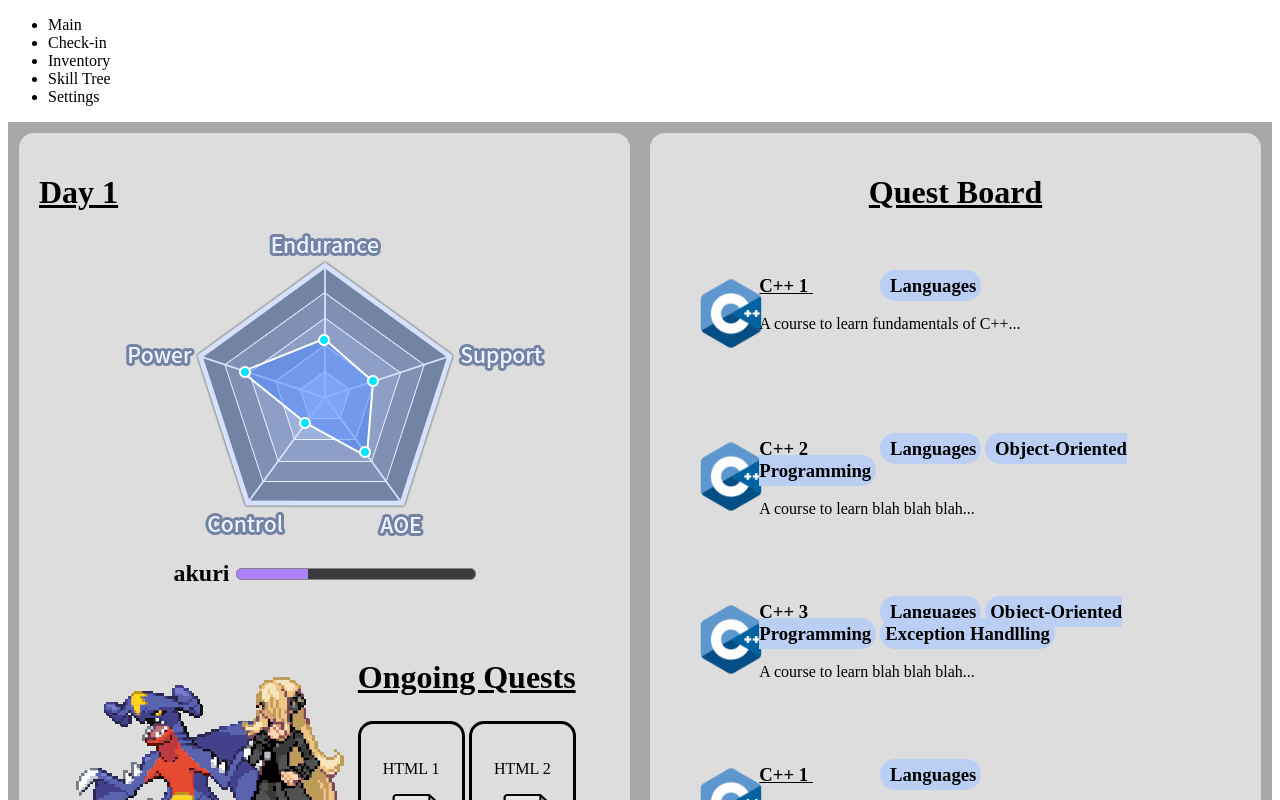
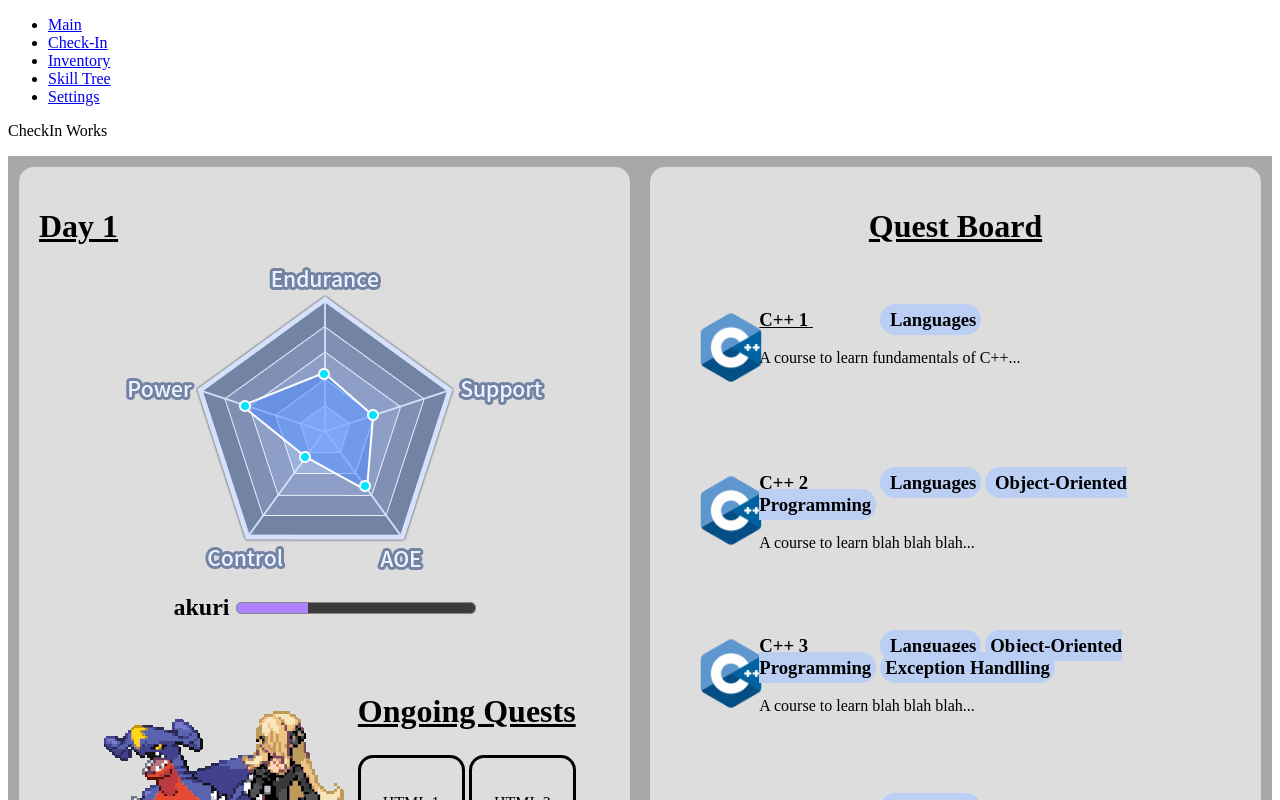
Before and after one commit to Edutale/Team-Plasma, a React (Vite) app in the folder Front-end/: page /check-in in a window 1280 px wide. Shown: the top 800 px of the page. Built offline with nearby package versions, Linux system fonts and the light colour scheme.

Commit message:
Route Navigation and set up dummy routed pages

```diff
--- a/Front-end/src/App.jsx
+++ b/Front-end/src/App.jsx
@@ -1,4 +1,7 @@
 /*--- App.jsx ---*/
+
+import ReactDOM from "react-dom/client"
+import { BrowserRouter, Routes, Route } from "react-router-dom"
 
 import skillGraph from './assets/skillGraph.png'
 import avatar from './assets/avatar.gif'
@@ -7,6 +10,11 @@ import OQIcon from './assets/html_icon.png'
 
 import './App.css'
 import Navigation from './Navigation/Navigation'
+import Main from "./Main/Main"
+import CheckIn from './CheckIn/CheckIn'
+import Inventory from "./Inventory/Inventory"
+import SkillTree from "./SkillTree/SkillTree"
+import Settings from "./Settings/Settings"
 
 const USER = {
   name: 'akuri',
@@ -38,6 +46,15 @@ export default function App() {
     <>
       <div className="navigation">
         <Navigation />
+        <div>
+          <Routes>
+            <Route path="/" element={<Main />} />
+            <Route path="/check-in" element={<CheckIn />} />
+            <Route path="/inventory" element={<Inventory />} />
+            <Route path="/skill-tree" element={<SkillTree />} />
+            <Route path="/settings" element={<Settings />} />
+          </Routes>
+        </div>
       </div>
       <div className="pane-container">
         <div className="pane-item">
--- /dev/null
+++ b/Front-end/src/CheckIn/CheckIn.jsx
@@ -0,0 +1,7 @@
+function CheckIn() {
+    return (
+        <p> CheckIn Works </p>
+    )
+}
+
+export default CheckIn
--- /dev/null
+++ b/Front-end/src/Inventory/Inventory.jsx
@@ -0,0 +1,7 @@
+function Inventory() {
+    return (
+        <p> Inventory Works </p>
+    )
+}
+
+export default Inventory
--- /dev/null
+++ b/Front-end/src/Main/Main.jsx
@@ -0,0 +1,7 @@
+function Main() {
+    return (
+        <p> Main Works </p>
+    )
+}
+
+export default Main
--- /dev/null
+++ b/Front-end/src/Navigation/Navigation.css
@@ -0,0 +1 @@
+/* ugly to show if css import worked */
--- a/Front-end/src/Navigation/Navigation.jsx
+++ b/Front-end/src/Navigation/Navigation.jsx
@@ -1,15 +1,26 @@
+import { Link } from 'react-router-dom';
+import './Navigation.css'
+
 function Navigation() {
-    return (
-        <nav>
-            <ul>
-                <li> Main </li>
-                <li> Check-in </li>
-                <li> Inventory </li>
-                <li> Skill Tree </li>
-                <li> Settings </li>
-            </ul>
-        </nav>
-    )
+  return (
+      <ul>
+        <li>
+          <Link to="/"> Main </Link>
+        </li>
+        <li>
+          <Link to="/check-in"> Check-In </Link>
+        </li>
+        <li>
+          <Link to="/inventory"> Inventory </Link>
+        </li>
+        <li>
+          <Link to="/skill-tree"> Skill Tree </Link>
+        </li>
+        <li>
+          <Link to="/settings"> Settings </Link>
+        </li>
+      </ul>
+  )
 }
 
 export default Navigation
--- /dev/null
+++ b/Front-end/src/Settings/Settings.jsx
@@ -0,0 +1,7 @@
+function Settings() {
+    return (
+        <p> Settings Works </p>
+    )
+}
+
+export default Settings
--- /dev/null
+++ b/Front-end/src/SkillTree/SkillTree.jsx
@@ -0,0 +1,7 @@
+function SkillTree() {
+    return (
+        <p> SkillTree Works </p>
+    )
+}
+
+export default SkillTree
--- a/Front-end/src/main.jsx
+++ b/Front-end/src/main.jsx
@@ -1,10 +1,13 @@
 import { StrictMode } from 'react'
 import { createRoot } from 'react-dom/client'
+import { BrowserRouter } from 'react-router-dom'
 import App from './App.jsx'
 
 
 createRoot(document.getElementById('root')).render(
   <StrictMode>
-    <App />
+    <BrowserRouter>
+      <App />
+    </BrowserRouter>
   </StrictMode>,
 )
--- /dev/null
+++ b/package.json
@@ -0,0 +1,5 @@
+{
+  "dependencies": {
+    "react-router-dom": "^6.26.2"
+  }
+}
```
